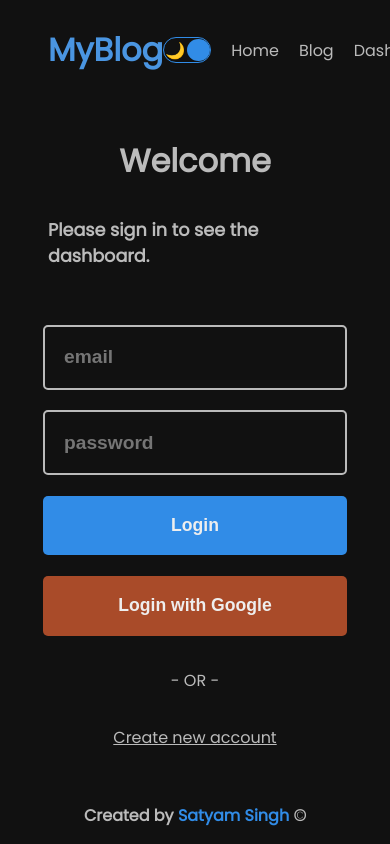
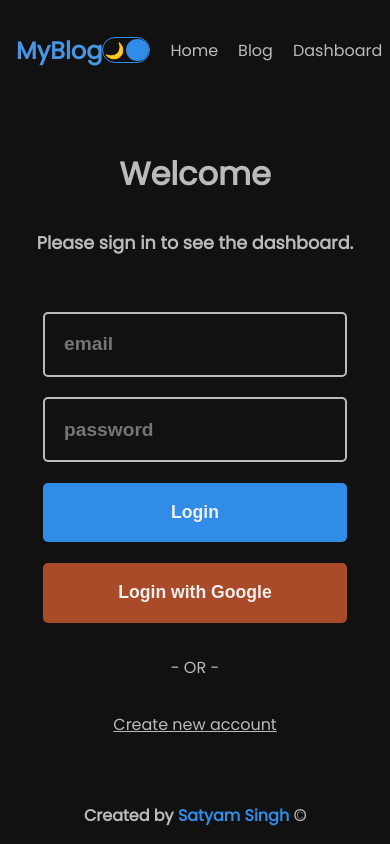
Before and after one commit to samrkt12/myblog-nextjs, a Next.js app: page /dashboard/login in a window 390 px wide. Built offline with nearby package versions, Linux system fonts and the light colour scheme; no server answers.

Commit message:
Add media queries

```diff
--- a/src/app/blog/[blogId]/blogPost.module.css
+++ b/src/app/blog/[blogId]/blogPost.module.css
@@ -1,5 +1,6 @@
 .container {
   width: 100%;
+  margin: 1rem auto;
 }
 
 .top {
@@ -11,6 +12,7 @@
   display: flex;
   flex-direction: column;
   justify-content: space-between;
+  gap: 1rem;
 }
 
 .title {
@@ -34,13 +36,12 @@
 }
 
 .username {
-  margin-right: 20px;
+  margin-right: 1rem;
 }
 
 .imageContainer {
   flex: 1;
-  /* max-width: 40rem; */
-  height: 18rem;
+  height: 16rem;
   position: relative;
 }
 
@@ -49,11 +50,79 @@
   width: 100%;
   height: auto;
 }
+.line {
+  margin: 1.7rem auto;
+  width: 70%;
+  border: 1px solid #318ce7;
+}
 
 .content {
   margin: 3rem 0;
   font-size: 1.1rem;
   font-weight: 300;
+  white-space: pre-wrap;
+  overflow-wrap: break-word;
   color: #999;
   text-align: justify;
 }
+
+@media (max-width: 1024px) {
+  /* .top {
+    flex-direction: column-reverse;
+  } */
+  .info {
+    gap: 1.2rem;
+  }
+  .imageContainer {
+    display: none;
+  }
+  .title {
+    font-size: 1.4rem;
+  }
+  .desc {
+    font-size: 1rem;
+    margin-bottom: 1rem;
+  }
+  .content {
+    font-size: 1rem;
+    margin: 2.5rem 0;
+  }
+  .username,
+  .datetime {
+    font-size: 0.9rem;
+  }
+}
+
+@media (max-width: 768px) {
+  .title {
+    font-size: 1.3rem;
+  }
+  .desc {
+    font-size: 0.9rem;
+  }
+  .content {
+    font-size: 0.9rem;
+    margin: 2.2rem 0;
+  }
+  .username,
+  .datetime {
+    font-size: 0.8rem;
+  }
+}
+
+@media (max-width: 480px) {
+  .title {
+    font-size: 1.1rem;
+  }
+  .desc {
+    font-size: 0.8rem;
+  }
+  .content {
+    font-size: 0.8rem;
+    margin: 2rem 0;
+  }
+  .username,
+  .datetime {
+    font-size: 0.7rem;
+  }
+}
--- a/src/app/blog/blog.module.css
+++ b/src/app/blog/blog.module.css
@@ -23,3 +23,41 @@
   font-size: 1.1rem;
   color: #999;
 }
+
+@media (max-width: 1024px) {
+  .container {
+    gap: 2.5rem;
+  }
+  .title {
+    font-size: 1.5rem;
+  }
+  .desc {
+    font-size: 1rem;
+  }
+}
+
+@media (max-width: 768px) {
+  .container {
+    gap: 2rem;
+  }
+  .title {
+    font-size: 1.3rem;
+    margin-bottom: 0.6rem;
+  }
+  .desc {
+    font-size: 0.9rem;
+  }
+}
+
+@media (max-width: 480px) {
+  .container {
+    gap: 1rem;
+  }
+  .title {
+    font-size: 1rem;
+    margin-bottom: 0.5rem;
+  }
+  .desc {
+    font-size: 0.8rem;
+  }
+}
--- a/src/app/blog/page.jsx
+++ b/src/app/blog/page.jsx
@@ -22,7 +22,7 @@ async function getData() {
 const Blog = async () => {
   const data = await getData();
   return (
-    <div className={styles.mainContainer}>
+    <div>
       {data &&
         data.map((item) => (
           <Link
--- a/src/app/dashboard/dashboard.module.css
+++ b/src/app/dashboard/dashboard.module.css
@@ -1,6 +1,6 @@
 .container {
   display: flex;
-  gap: 8rem;
+  gap: 3rem;
   justify-content: space-between;
 }
 
@@ -12,25 +12,33 @@
   display: flex;
   align-items: center;
   justify-content: space-between;
+  gap: 1rem;
   margin-bottom: 3rem;
   position: relative;
 }
-
+.blogData {
+  display: flex;
+  align-items: center;
+  gap: 1rem;
+}
 .add {
   display: flex;
   align-items: center;
   justify-content: center;
 }
+.imgContainer {
+  position: relative;
+  height: 150px;
+  width: 250px;
+}
 .image {
   width: 100%;
   height: auto;
-  object-fit: cover;
+  object-fit: contain;
 }
 
 .title {
-  text-align: start;
-  padding: 1em;
-  font-size: 1.2rem;
+  font-size: 1.1rem;
 }
 .delete {
   cursor: pointer;
@@ -54,13 +62,58 @@
 }
 
 .button {
-  padding: 1.2em;
+  padding: 1em 5rem;
+  font-size: 1rem;
   margin: 0 auto;
   cursor: pointer;
-  width: 12rem;
   background-color: #318ce7;
   border: none;
   border-radius: 5px;
   color: #eee;
   font-weight: bold;
 }
+
+@media (max-width: 1024px) {
+  .title {
+    font-size: 0.9rem;
+  }
+  .input,
+  .textArea {
+    font-size: 1rem;
+  }
+  .button {
+    font-size: 0.8rem;
+  }
+  .imgContainer {
+    height: 120px;
+    width: 200px;
+  }
+}
+
+@media (max-width: 768px) {
+  .container {
+    flex-direction: column-reverse;
+  }
+  .new {
+    padding: 0 2rem;
+  }
+  .button {
+    font-size: 0.7rem;
+  }
+  .title {
+    font-size: 0.8rem;
+  }
+}
+
+@media (max-width: 480px) {
+  .new {
+    padding: 0 1rem;
+  }
+  .title {
+    font-size: 0.7rem;
+  }
+  .imgContainer {
+    height: 80px;
+    width: 150px;
+  }
+}
--- a/src/app/globals.css
+++ b/src/app/globals.css
@@ -37,3 +37,21 @@ a {
   background-color: #111;
   color: #bbb;
 }
+
+@media (max-width: 1024px) {
+  .container {
+    padding: 0 2.4rem;
+  }
+}
+
+@media (max-width: 768px) {
+  .container {
+    padding: 0 1.1rem;
+  }
+}
+
+@media (max-width: 480px) {
+  .container {
+    padding: 0 1rem;
+  }
+}
--- a/src/app/page.module.css
+++ b/src/app/page.module.css
@@ -1,14 +1,15 @@
 .container {
   display: flex;
+
   align-items: center;
-  gap: 5rem;
+  gap: 1rem;
 }
 
 .item {
   flex: 1;
   display: flex;
   flex-direction: column;
-  gap: 3rem;
+  gap: 2rem;
 }
 
 .title {
@@ -23,7 +24,9 @@
   font-weight: 400;
 }
 .btn {
-  padding: 1em;
+  margin: 0 auto;
+  font-size: 1rem;
+  padding: 1.1em 4em;
   cursor: pointer;
   background-color: #318ce7;
   border: none;
@@ -40,9 +43,51 @@
 
 @keyframes updown {
   from {
-    transform: translateY(-10px);
+    transform: translateY(-12px);
   }
   to {
-    transform: translateY(10px);
+    transform: translateY(12px);
   }
 }
+
+@media (max-width: 1024px) {
+  .title {
+    font-size: 2.8rem;
+  }
+  .text {
+    font-size: 1rem;
+  }
+  .btn {
+    font-size: 0.9rem;
+  }
+}
+
+@media (max-width: 768px) {
+  .title {
+    font-size: 2.3rem;
+  }
+  .text {
+    font-size: 0.85rem;
+  }
+
+  .btn {
+    font-size: 0.8rem;
+  }
+}
+
+@media (max-width: 480px) {
+  .container {
+    flex-direction: column-reverse;
+  }
+  .title {
+    font-size: 2rem;
+    text-align: center;
+  }
+  .text {
+    text-align: center;
+    font-size: 0.85rem;
+  }
+  .btn {
+    font-size: 0.7rem;
+  }
+}
--- a/src/components/Navbar/Navbar.jsx
+++ b/src/components/Navbar/Navbar.jsx
@@ -5,8 +5,11 @@ import styles from "./navabar.module.css";
 import ThemeToggle from "../ThemeToggle/ThemeToggle";
 import { signOut, useSession } from "next-auth/react";
 import { toast } from "react-toastify";
+import { usePathname } from "next/navigation";
 const Navbar = () => {
   const session = useSession();
+  const pathname = usePathname();
+
   return (
     <div className={styles.container}>
       <Link href="/" className={styles.logo}>
@@ -14,21 +17,27 @@ const Navbar = () => {
       </Link>
       <div className={styles.links}>
         <ThemeToggle />
-        <Link href="/" className={styles.link}>
+        <Link href="/" className={pathname === "/" ? `${styles.active}` : ""}>
           Home
         </Link>
-        <Link href="/blog" className={styles.link}>
+        <Link
+          href="/blog"
+          className={pathname === "/blog" ? `${styles.active}` : ""}
+        >
           Blog
         </Link>
-        <Link href="/dashboard" className={styles.link}>
+        <Link
+          href="/dashboard"
+          className={pathname === "/dashboard" ? `${styles.active}` : ""}
+        >
           Dashboard
         </Link>
         {session.status === "authenticated" && (
           <button
             className={styles.btn}
             onClick={() => {
+              signOut();
               toast.success("Logged out");
-              signOut();
             }}
           >
             Logout
--- a/src/components/Navbar/navabar.module.css
+++ b/src/components/Navbar/navabar.module.css
@@ -16,7 +16,9 @@
   align-items: center;
   gap: 1.25rem;
 }
-
+.active {
+  color: #318ce7;
+}
 .btn {
   padding: 0.5em;
   border: none;
@@ -25,3 +27,21 @@
   border-radius: 5px;
   cursor: pointer;
 }
+
+@media (max-width: 1024px) {
+  .logo {
+    font-size: 1.8rem;
+  }
+}
+
+@media (max-width: 768px) {
+  .logo {
+    font-size: 1.6rem;
+  }
+}
+
+@media (max-width: 480px) {
+  .logo {
+    font-size: 1.5rem;
+  }
+}
--- a/src/components/NewBlogForm/NewBlogForm.jsx
+++ b/src/components/NewBlogForm/NewBlogForm.jsx
@@ -3,6 +3,9 @@ import React from "react";
 const NewBlogForm = ({ styles, handleSubmit, invalidImg }) => {
   return (
     <form className={styles.new} onSubmit={handleSubmit}>
+      <h3 style={{ textAlign: "center", marginBottom: "5px" }}>
+        Add a new blog
+      </h3>
       <input
         type="text"
         placeholder="Title"
--- a/src/components/SingleBlog/SingleBlog.jsx
+++ b/src/components/SingleBlog/SingleBlog.jsx
@@ -32,6 +32,7 @@ const SingleBlog = ({ data, styles }) => {
           />
         </div>
       </div>
+      <div className={styles.line}></div>
       <div className={styles.content}>
         <p className={styles.text}>{data.content}</p>
       </div>
```
Also changed, not shown: src/app/page.jsx (+8 -4 lines), src/components/UserBlogs/UserBlogs.jsx (+32 -11 lines).
